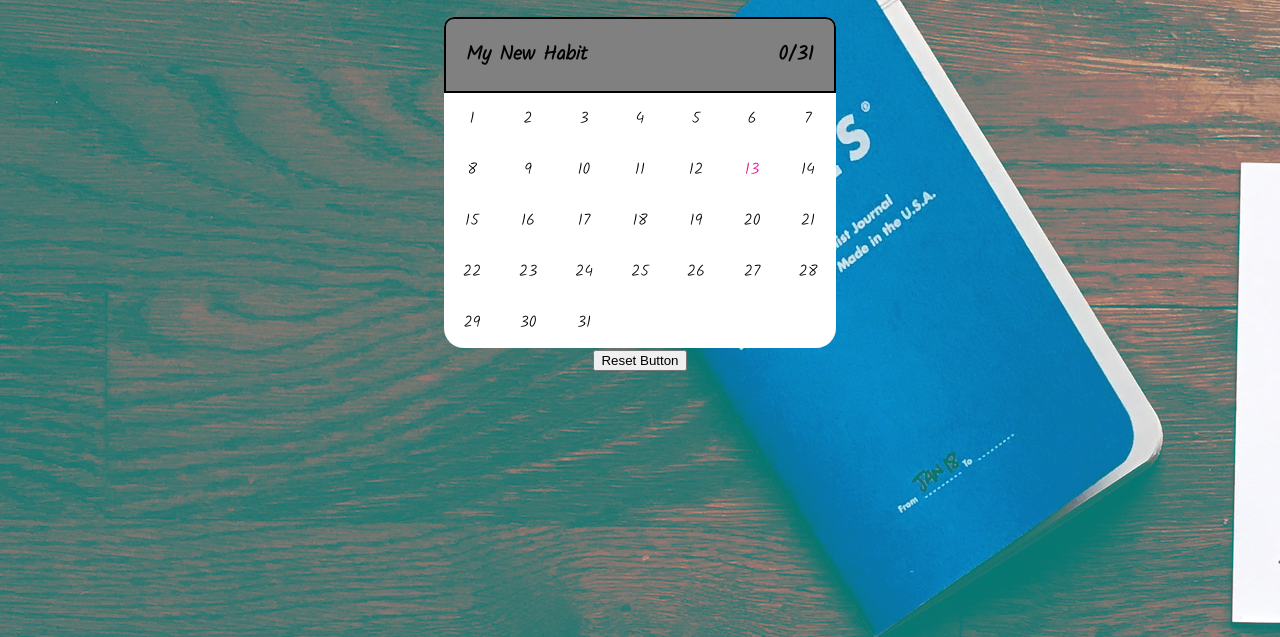
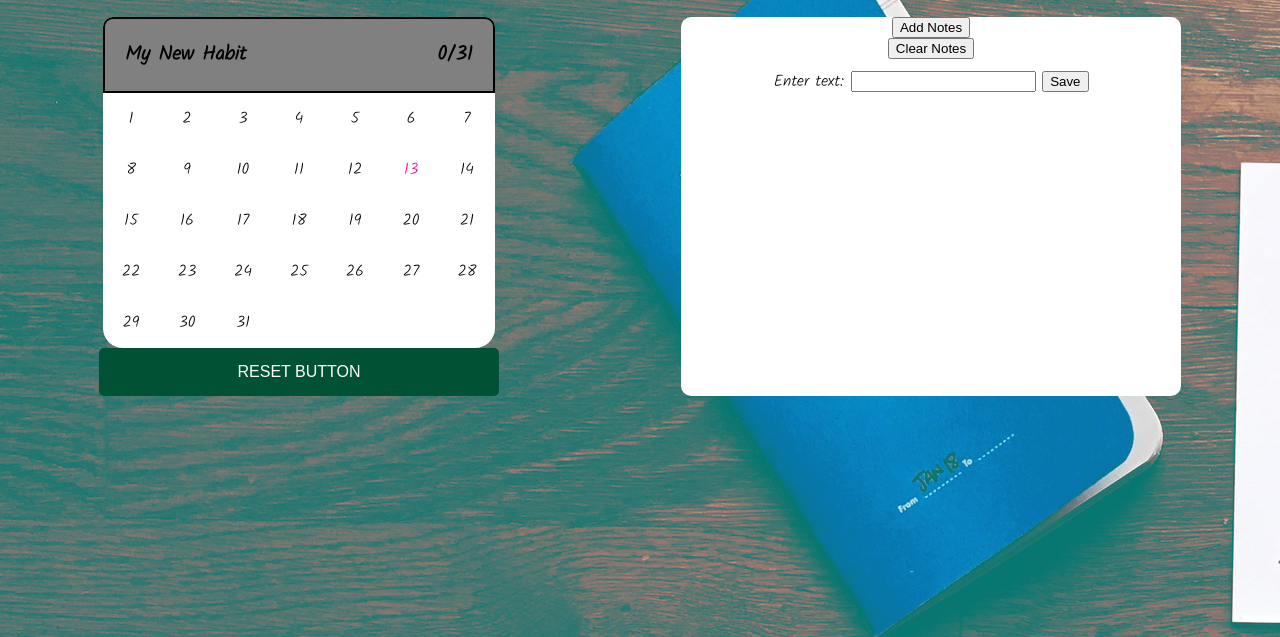
Before and after one commit to devd00/project0, a plain HTML site: page index.html in a window 1280 px wide. Shown: the part 163-800 px from the top of the page. Drawn offline with Linux system fonts and the light colour scheme; a web font is replaced by a local one.

Commit message:
added notes and basic css

```diff
--- a/index.html
+++ b/index.html
@@ -14,7 +14,8 @@
     <h1 id="title">Month</h1>
     <h2 id="subtitle">Monthly Habit Tracker</h2>
    <!-- calendar area -->
-
+   <section class="container">
+    <div class="calendarPlusButton">
    <div id="calendarContainer">
     <div id="calendarDiv">
         <div id="calendarHeading">
@@ -73,8 +74,25 @@
     </div>
 
    </div>
+   <button id="resetButton">Reset Button</button>
+   </div>
 
-    <button id="resetButton">Reset Button</button>
+   <div class="notes">
+   <button id="showFormButton">Add Notes</button>
+
+   <button id="clearNotesButton">Clear Notes</button>
+   <div id="inputForm">
+   <label for="textInput">Enter text:</label>
+   <input type="text" id="textInput">
+   <button id="saveButton">Save</button>
+   </div>
+
+
+   <div id="displayArea"></div>
+
+   <div id="outputValue1"></div>
+   </div>
+   </section>
 <script src="main.js"></script>
 </body>
 </html>
--- a/main.js
+++ b/main.js
@@ -170,6 +170,56 @@ for( let i = 0; i < currentDate; i ++ ){
    }
 
 }
+//input form for note
+
+function showInputForm() {
+    document.getElementById('inputForm').style.display = 'block';
+  }
+  function saveText() {
+    const inputText = document.getElementById('textInput').value;
+    if (inputText.trim() !== '') {
+      const existingNotes = JSON.parse(localStorage.getItem('notes')) || [];
+      existingNotes.push(inputText);
+      localStorage.setItem('notes', JSON.stringify(existingNotes));
+      displayStoredNotes();
+      document.getElementById('inputForm').style.display = 'none';
+    } else {
+      alert('Please enter some text.');
+    }
+  }
+
+
+  function displayStoredNotes() {
+    const storedNotes = JSON.parse(localStorage.getItem('notes')) || [];
+    const displayArea = document.getElementById('displayArea');
+
+
+    displayArea.innerHTML = '';
+
+
+    storedNotes.forEach(note => {
+      const noteElement = document.createElement('div');
+      noteElement.textContent = `Note: ${note}`;
+      displayArea.appendChild(noteElement);
+    });
+  }
+
+  function clearNotes() {
+    localStorage.removeItem('notes');
+    displayStoredNotes(); // Update the display after clearing notes
+  }
+
+
+  document.getElementById('showFormButton').addEventListener('click', showInputForm);
+  document.getElementById('saveButton').addEventListener('click', saveText);
+  document.getElementById('clearNotesButton').addEventListener('click', clearNotes);
+
+
+
+  displayStoredNotes();
+
+
+
 
 //reset button
 
--- a/style.css
+++ b/style.css
@@ -57,3 +57,51 @@ body{
     /* border: 2px solid black; */
     /* background-color: antiquewhite; */
 }
+
+
+
+.inputForm {
+    display: none;
+    margin-top: 10px;
+  }
+
+
+#resetButton{
+    background-color: #015235;
+    border: none;
+    color: white;
+    padding: 15px 32px;
+    text-align: center;
+    text-decoration: none;
+    display: inline-block;
+    font-size: 16px;
+    width: 400px;
+    border-radius: 5px;
+    text-transform: uppercase;
+}
+
+.notes{
+    display: flex;
+
+    align-items: center;
+    /* justify-content: center;  */
+    flex-direction: column;
+    min-width: 500px;
+    text-align: center;
+    /* min-height: 400px;  */
+    background-color: white;
+    align-items: center;
+
+    border-radius: 10px;
+}
+.notes div{
+    padding: 10px;
+}
+
+.notes button{
+    /* padding: 10px; */
+}
+.container{
+    display: flex;
+    justify-content: space-around;
+}
```
